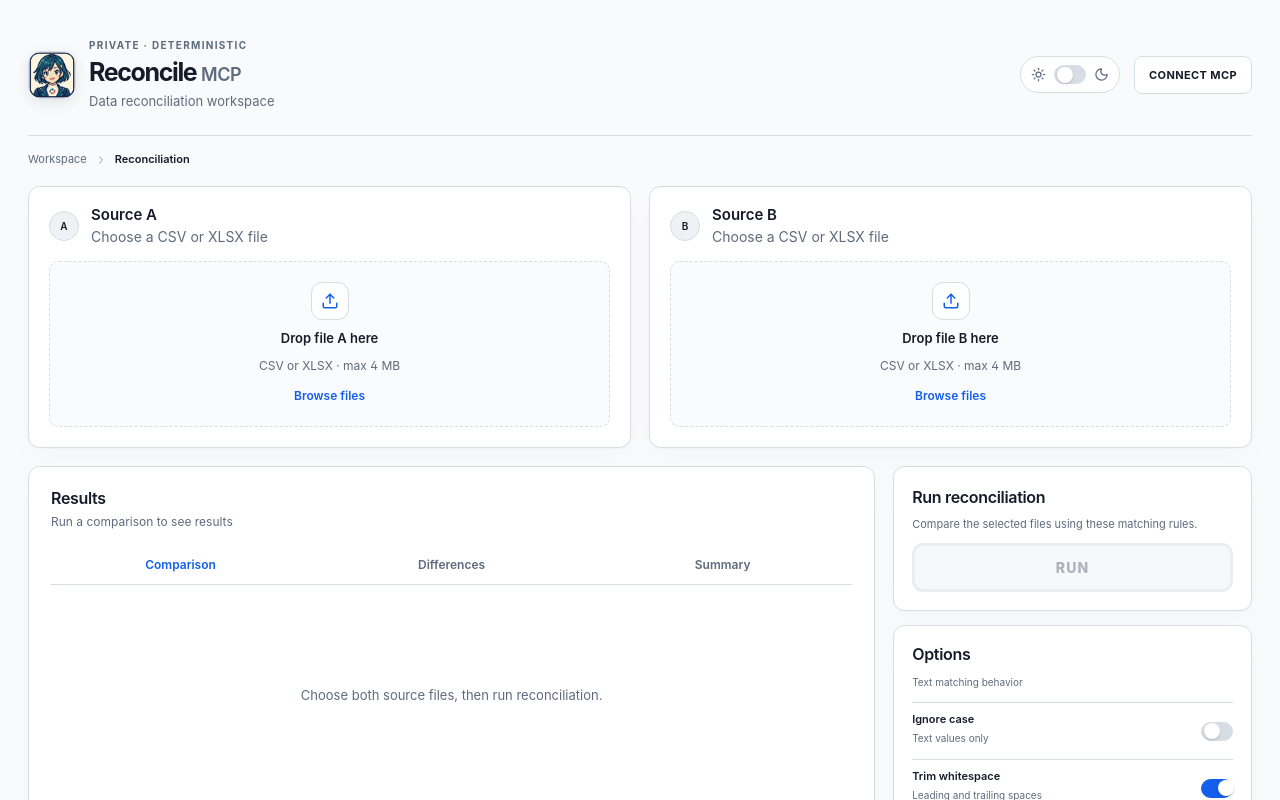
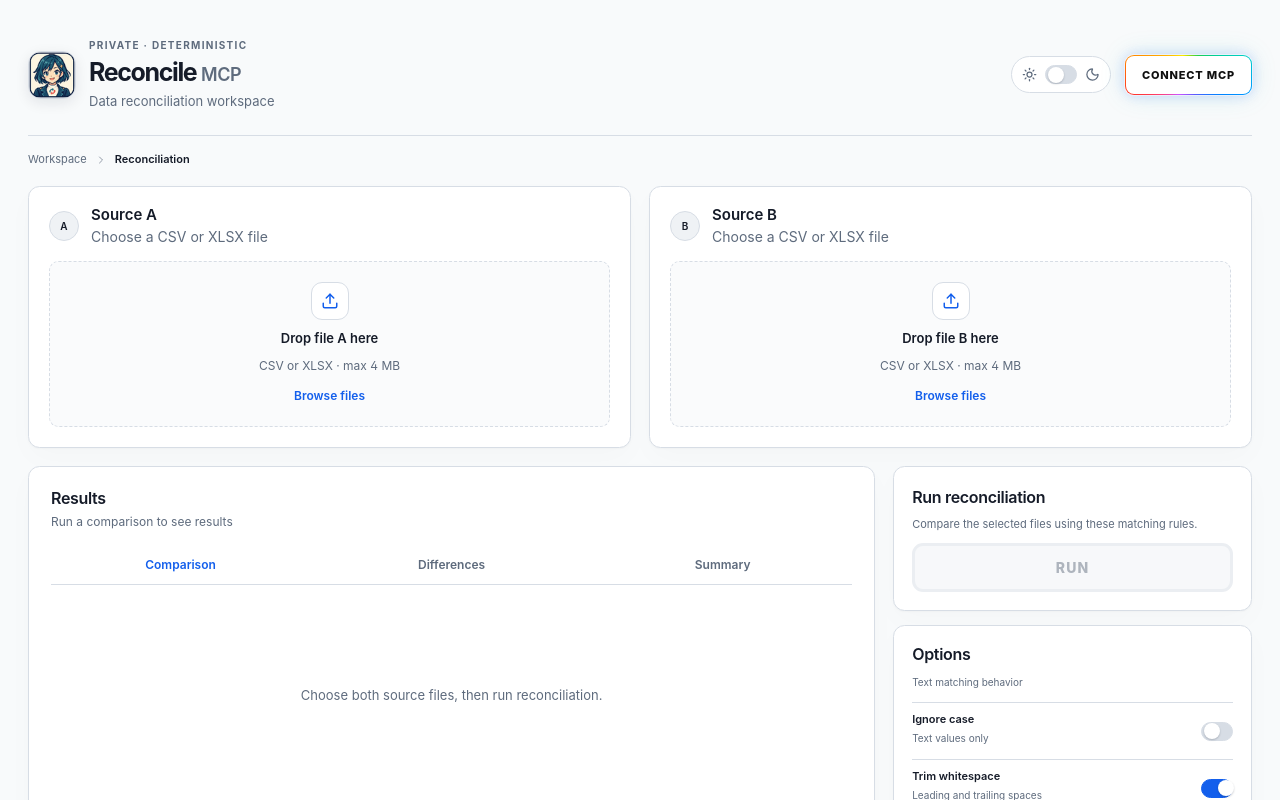
Before and after one commit to DogukanAgenticEngineer/reconMCP, a React (Vite) app: page / in a window 1280 px wide. Shown: the top 800 px of the page. Built offline with nearby package versions, Linux system fonts and the light colour scheme.

Commit message:
feat(ui): add animated rainbow Connect MCP button

```diff
--- a/src/ui/styles.css
+++ b/src/ui/styles.css
@@ -434,3 +434,57 @@
 @media (prefers-reduced-motion: reduce) {
   *, *::before, *::after { scroll-behavior: auto !important; animation-duration: 0.01ms !important; animation-delay: 0s !important; animation-iteration-count: 1 !important; transition-duration: 0.01ms !important; }
 }
+
+
+/* Connect MCP: animated spectral frame with strict monochrome hover inversion. */
+.connect-button {
+  position: relative;
+  isolation: isolate;
+  min-height: 40px;
+  padding: 0 16px;
+  border: 1px solid transparent;
+  border-radius: 9px;
+  background:
+    linear-gradient(#fff, #fff) padding-box,
+    conic-gradient(from var(--connect-angle, 0deg), #ff3b30, #ff9f0a, #ffe600, #34c759, #00c7be, #0a84ff, #5e5ce6, #bf5af2, #ff3b30) border-box;
+  color: #101010;
+  box-shadow: 0 0 0 1px rgb(255 255 255 / 45%), 0 0 13px rgb(94 92 230 / 24%), 0 0 27px rgb(0 199 190 / 15%);
+  font-size: 11px;
+  font-weight: 760;
+  letter-spacing: 0.075em;
+  transition: color 220ms ease, background-color 220ms ease, box-shadow 260ms ease, transform 220ms ease;
+  animation: connect-spectrum 8s linear infinite, connect-glow 3.2s ease-in-out infinite;
+}
+.connect-button:hover {
+  border-color: transparent;
+  background:
+    linear-gradient(#080808, #080808) padding-box,
+    conic-gradient(from var(--connect-angle, 0deg), #ff3b30, #ff9f0a, #ffe600, #34c759, #00c7be, #0a84ff, #5e5ce6, #bf5af2, #ff3b30) border-box;
+  color: #fff;
+  box-shadow: 0 0 0 1px rgb(255 255 255 / 22%), 0 0 18px rgb(255 255 255 / 22%), 0 0 34px rgb(94 92 230 / 25%);
+  transform: translateY(-1px);
+}
+.connect-button:active { transform: translateY(0) scale(0.98); }
+.connect-button:focus-visible { outline: 3px solid hsl(var(--ring) / 48%); outline-offset: 4px; }
+.dark .connect-button {
+  background:
+    linear-gradient(#080808, #080808) padding-box,
+    conic-gradient(from var(--connect-angle, 0deg), #ff3b30, #ff9f0a, #ffe600, #34c759, #00c7be, #0a84ff, #5e5ce6, #bf5af2, #ff3b30) border-box;
+  color: #fff;
+}
+.dark .connect-button:hover {
+  background:
+    linear-gradient(#fff, #fff) padding-box,
+    conic-gradient(from var(--connect-angle, 0deg), #ff3b30, #ff9f0a, #ffe600, #34c759, #00c7be, #0a84ff, #5e5ce6, #bf5af2, #ff3b30) border-box;
+  color: #080808;
+  box-shadow: 0 0 18px rgb(255 255 255 / 28%), 0 0 34px rgb(255 255 255 / 18%);
+}
+@property --connect-angle { syntax: "<angle>"; inherits: false; initial-value: 0deg; }
+@keyframes connect-spectrum { to { --connect-angle: 360deg; } }
+@keyframes connect-glow {
+  0%, 100% { filter: saturate(1); }
+  50% { filter: saturate(1.35); }
+}
+@media (prefers-reduced-motion: reduce) {
+  .connect-button { animation: none; }
+}
```
